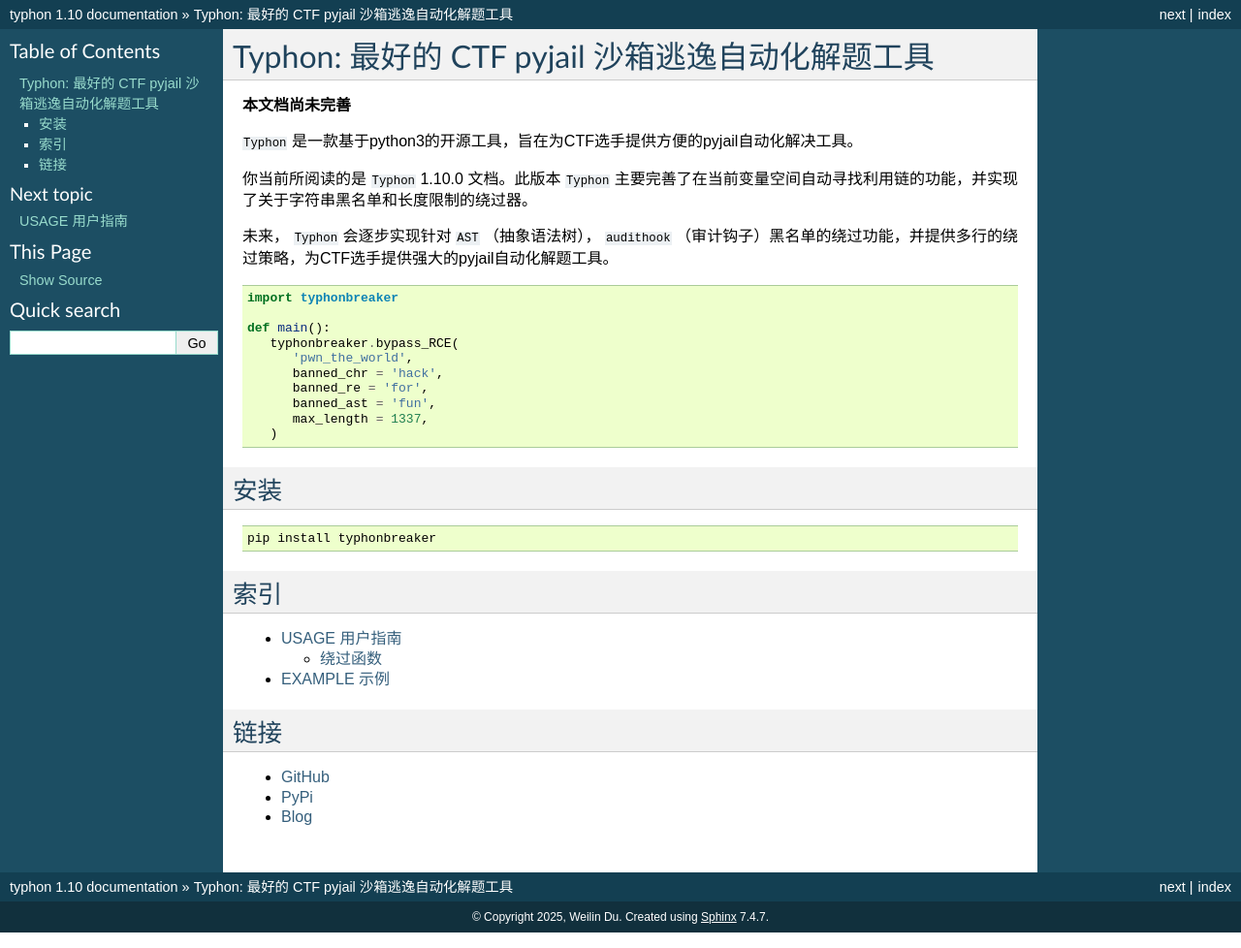
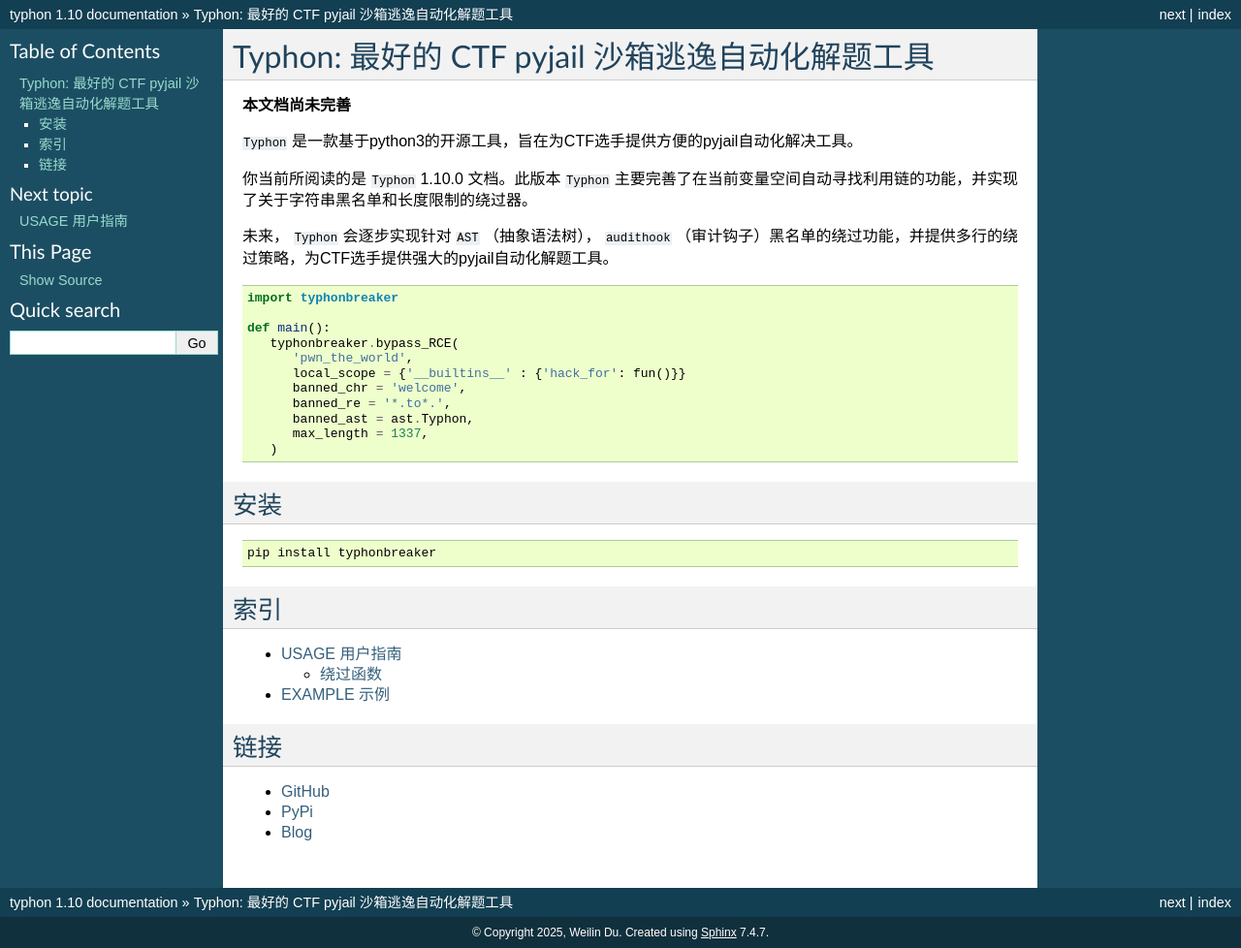
Before and after one commit to Team-intN18-SoybeanSeclab/Typhon, a Sphinx documentation site: the page built from docs/index.rst, in a window 1280 px wide. Shown: the whole page at 97% size. Built offline with Sphinx 7.4.7, drawn with Linux system fonts in a browser that asks for light colours.

Commit message:
Update index.rst

```diff
--- a/docs/USAGE.rst
+++ b/docs/USAGE.rst
@@ -28,8 +28,8 @@
         假如，当前的执行环境为 ``exec(code, {'__builtins__': None'})``,
         则该变量应被设置为 ``{'__builtins__': None}``。
 
-        若没有指定命名空间，则 ``Typhon`` 会通过栈帧获取 ``import Typhon`` 这一行的全局变量空间。 **因此，在这种情况下，请将
-        ``import Typhon`` 语句放在要执行的命令的上一行。**
+        若没有指定命名空间，则 ``Typhon`` 会通过栈帧获取 ``import Typhon`` 这一行的全局变量空间。 *因此，在这种情况下，请将
+        ``import Typhon`` 语句放在要执行的命令的上一行。*
 
         要做：
 
--- a/docs/index.rst
+++ b/docs/index.rst
@@ -21,9 +21,10 @@
    def main():
       typhonbreaker.bypass_RCE(
          'pwn_the_world',
-         banned_chr = 'hack',
-         banned_re = 'for',
-         banned_ast = 'fun',
+         local_scope = {'__builtins__' : {'hack_for': fun()}}
+         banned_chr = 'welcome',
+         banned_re = '*.to*.',
+         banned_ast = ast.Typhon,
          max_length = 1337,
       )
 
```
